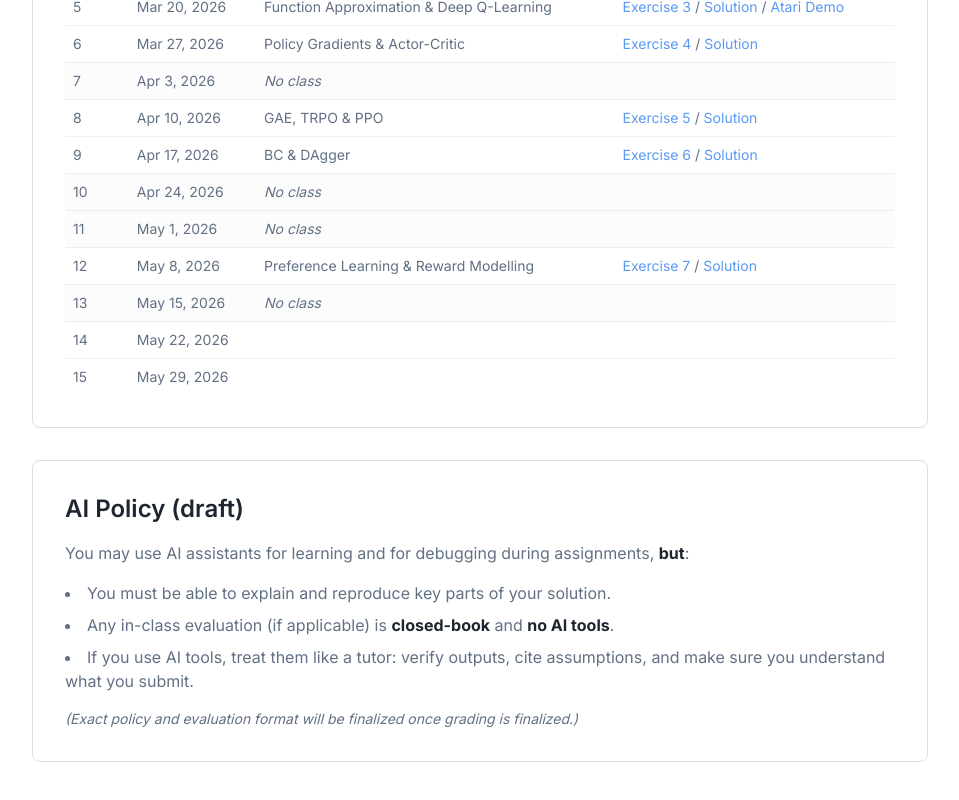
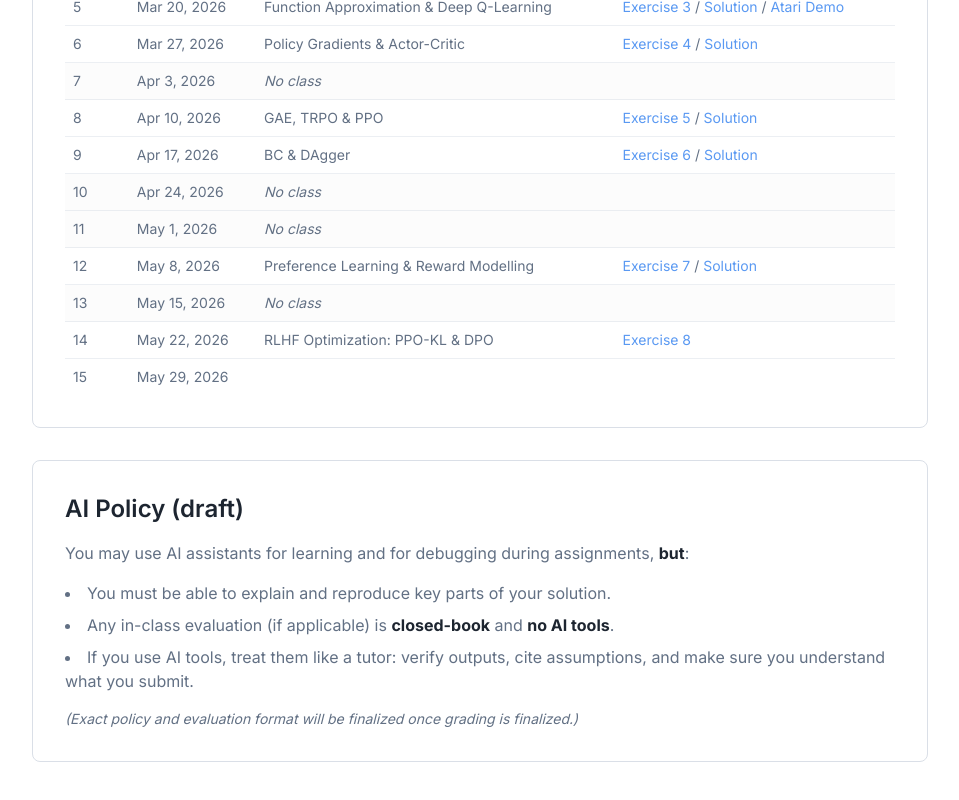
Before and after one commit to ilijabogunovic/rhine-ai, a React (Vite) app: page /teaching in a window 1280 px wide. Shown: the part 3660-4460 px from the top of the page, without its empty margins (160-1119 px from the left). Built offline with nearby package versions, Linux system fonts and the light colour scheme.

Commit message:
add exercise 8

```diff
--- a/src/pages/Teaching.tsx
+++ b/src/pages/Teaching.tsx
@@ -198,7 +198,7 @@ const Teaching = () => {
                       <tr className="border-b border-border/50 bg-muted/30"><td className="py-2 px-2">11</td><td className="py-2 px-2">May 1, 2026</td><td className="py-2 px-2 italic">No class</td><td className="py-2 px-2"></td></tr>
                       <tr className="border-b border-border/50"><td className="py-2 px-2">12</td><td className="py-2 px-2">May 8, 2026</td><td className="py-2 px-2">Preference Learning & Reward Modelling</td><td className="py-2 px-2"><ProtectedDownload href="/exercises/Exercise7.ipynb" filename="Exercise7.ipynb" password="rl">Exercise 7</ProtectedDownload> / <ProtectedDownload href="/exercises/Exercise7_SOLUTION.ipynb" filename="Exercise7_SOLUTION.ipynb" password="rl">Solution</ProtectedDownload></td></tr>
                       <tr className="border-b border-border/50 bg-muted/30"><td className="py-2 px-2">13</td><td className="py-2 px-2">May 15, 2026</td><td className="py-2 px-2 italic">No class</td><td className="py-2 px-2"></td></tr>
-                      <tr className="border-b border-border/50"><td className="py-2 px-2">14</td><td className="py-2 px-2">May 22, 2026</td><td className="py-2 px-2"></td><td className="py-2 px-2"></td></tr>
+                      <tr className="border-b border-border/50"><td className="py-2 px-2">14</td><td className="py-2 px-2">May 22, 2026</td><td className="py-2 px-2">RLHF Optimization: PPO-KL & DPO</td><td className="py-2 px-2"><ProtectedDownload href="/exercises/Exercise8_Part1.ipynb" filename="Exercise8_Part1.ipynb" password="rl">Exercise 8</ProtectedDownload></td></tr>
                       <tr><td className="py-2 px-2">15</td><td className="py-2 px-2">May 29, 2026</td><td className="py-2 px-2"></td><td className="py-2 px-2"></td></tr>
                     </tbody>
                   </table>
```
Also changed, not shown: 1 other file (tests, documents, lock files or other folders).
